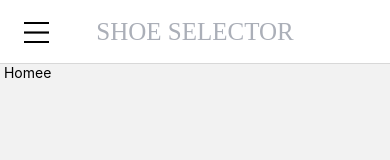
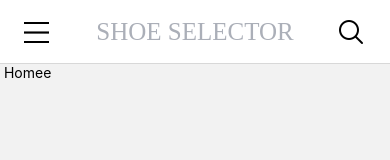
Before and after one commit to Tduncan14/reactnativenike, a React Native app: screen / in a window 390 px wide. Shown: the top 160 px of the page. Built offline with nearby package versions, Linux system fonts and the light colour scheme.

Commit message:
keep moving forward

```diff
--- a/App.js
+++ b/App.js
@@ -34,7 +34,21 @@ export default function App() {
 
 
            </TouchableOpacity>
-         )
+         ),
+          headerRight:(()=> (
+            <TouchableOpacity style={{marginRight: SIZES.padding}}
+            onPress={() => console.log("Header right pressed")}>
+
+              <Image
+                 source={icons.search}
+                 resizeMode="contain"
+                 style={{
+                   width:30,
+                   height:30
+                 }}/>
+
+            </TouchableOpacity>
+          ))
          }}  />
        </Stack.Navigator>
 
```
